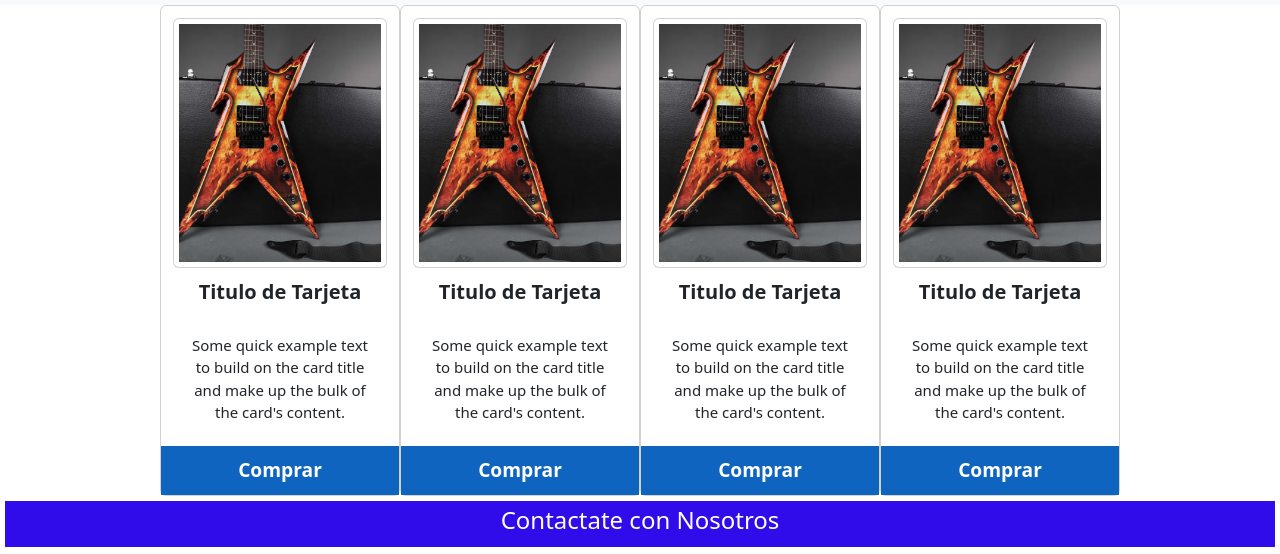
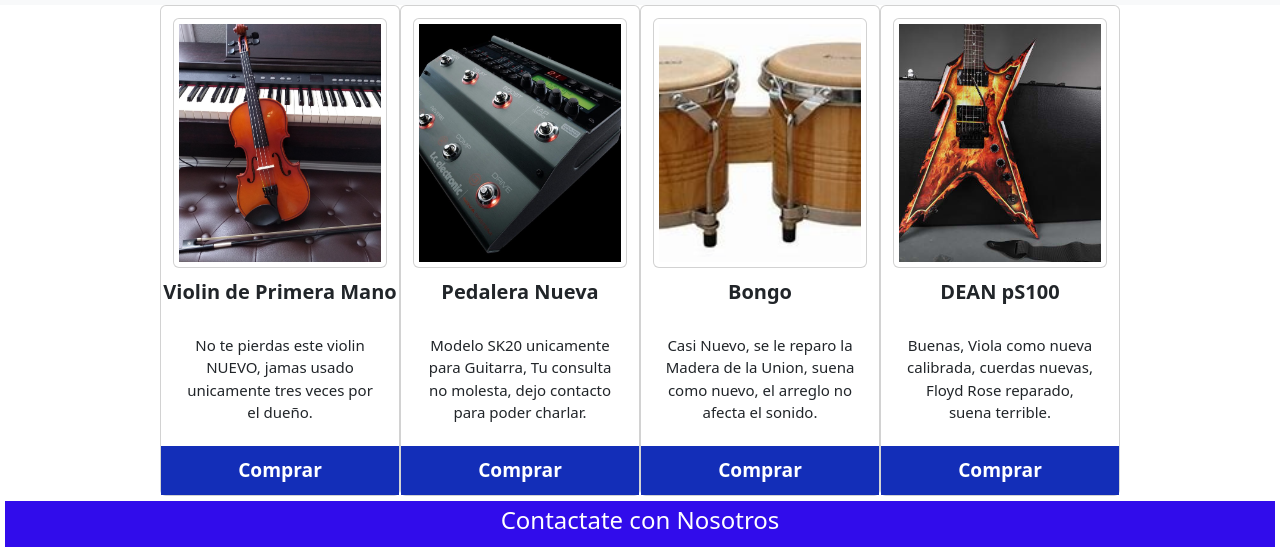
Before and after one commit to PetoPettinari/proyecto_desarrollo, a website: page pages/ventas.html in a window 1280 px wide. Shown: the part 198-752 px from the top of the page. Drawn offline with nearby package versions, Linux system fonts and the light colour scheme.

Commit message:
sincronizar imagenes

```diff
--- a/pages/ventas.html
+++ b/pages/ventas.html
@@ -41,27 +41,27 @@
         </nav>
         <div class="ventas">
                 <div class="card" style="width: 15rem;">
-                    <img src="../multimedia/img/guitarras/jp53mv0xzq3jzeplghat.jpg" class="card" alt="...">
-                    <h5 class="venta-titulo">Titulo de Tarjeta</h5>
-                    <p class="venta-text">Some quick example text to build on the card title and make up the bulk of the card's content.</p>
+                    <img src="../multimedia/img/inst_cuerdas/david-lusvardi-dWcUncxocQY-unsplash (1).jpg" class="card" alt="...">
+                    <h5 class="venta-titulo">Violin de Primera Mano</h5>
+                    <p class="venta-text">No te pierdas este violin NUEVO, jamas usado unicamente tres veces por el dueño.</p>
+                    <button class="boton">Comprar</button>
+                </div>
+                <div class="card" style="width: 15rem;">
+                    <img src="../multimedia/img/pedales y multiefectos/pedalera-de-efectos-para-guitarra-tc-electronic-nova-system-D_NQ_NP_839725-MLM25486408381_042017-F.jpg" class="card" alt="...">
+                    <h5 class="venta-titulo"> Pedalera Nueva</h5>
+                    <p class="venta-text">Modelo SK20 unicamente para Guitarra, Tu consulta no molesta, dejo contacto para poder charlar.</p>
+                    <button class="boton">Comprar</button>
+                </div>
+                <div class="card" style="width: 15rem;">
+                    <img src="../multimedia/img/percusion/bongo.jpg" class="card" alt="...">
+                    <h5 class="venta-titulo">Bongo </h5>
+                    <p class="venta-text">Casi Nuevo, se le reparo la Madera de la Union, suena como nuevo, el arreglo no afecta el sonido.</p>
                     <button class="boton">Comprar</button>
                 </div>
                 <div class="card" style="width: 15rem;">
                     <img src="../multimedia/img/guitarras/jp53mv0xzq3jzeplghat.jpg" class="card" alt="...">
-                    <h5 class="venta-titulo">Titulo de Tarjeta</h5>
-                    <p class="venta-text">Some quick example text to build on the card title and make up the bulk of the card's content.</p>
-                    <button class="boton">Comprar</button>
-                </div>
-                <div class="card" style="width: 15rem;">
-                    <img src="../multimedia/img/guitarras/jp53mv0xzq3jzeplghat.jpg" class="card" alt="...">
-                    <h5 class="venta-titulo">Titulo de Tarjeta</h5>
-                    <p class="venta-text">Some quick example text to build on the card title and make up the bulk of the card's content.</p>
-                    <button class="boton">Comprar</button>
-                </div>
-                <div class="card" style="width: 15rem;">
-                    <img src="../multimedia/img/guitarras/jp53mv0xzq3jzeplghat.jpg" class="card" alt="...">
-                    <h5 class="venta-titulo">Titulo de Tarjeta</h5>
-                    <p class="venta-text">Some quick example text to build on the card title and make up the bulk of the card's content.</p>
+                    <h5 class="venta-titulo">DEAN pS100</h5>
+                    <p class="venta-text">Buenas, Viola como nueva calibrada, cuerdas nuevas, Floyd Rose reparado, suena terrible.</p>
                     <button class="boton">Comprar</button>
                 </div>
         </div>
--- a/scss/style.scss
+++ b/scss/style.scss
@@ -21,15 +21,6 @@
     letter-spacing: 5px;
     text-shadow: 4px 4px 5px #6013e5;
     animation: flotar 3s linear infinite alternate;
-  }
-
-  .inst flotar {
-    form {
-      transform: rotate(5deg);
-    }
-    to {
-      transform: rotate(-5deg);
-    }
   }
 
   .navegador h1 {
@@ -189,7 +180,7 @@
     padding: 5px;
     border: 0px;
     border-radius: 20   px;
-    background-color: #0e64bf;
+    background-color: #132eb8;
     color: white;
     font-size: larger;
     font-weight: bold;
@@ -197,6 +188,23 @@
     margin: 0px;
 
   }
+
+  .boton:hover{
+    -webkit-animation: 0.7s flash 1;
+  }
+
+  @-webkit-keyframes flash{
+      50%{
+        opacity: 1;
+      }
+      25%, 75%{
+        opacity: 0;
+
+    }
+  }
+
+
+  /*------body_Portada-----------*/
 
   .portada {
     background-image: url(../multimedia/img/musicos/pexels-snapwire-6966.jpg);
@@ -224,6 +232,9 @@
     object-fit: cover;
     filter: brightness(0.6);
   }
+
+  /*------body_Productos-----------*/
+
   .productos {
     position: relative;
     display: flex;
@@ -282,6 +293,8 @@
     background-size: cover;
   }
 
+  /*------footer-----------*/
+
   .pie-de-pagina {
     background-color: rgb(49, 12, 235);
     color: white;
@@ -328,6 +341,8 @@
     }
 
   }
+
+  /*------Formulario-----------*/
 
   .form-contenedor{
     display: grid;
```
Also changed, not shown: css/style.css, multimedia/img/guitarras/guilherme-paiva-OzSAqN4MjNE-unsplash.jpg (added), multimedia/img/inst_cuerdas/david-lusvardi-dWcUncxocQY-unsplash (1).jpg (added), multimedia/img/percusion/bongo.jpg (renamed from multimedia/img/percusion/OIP (1).jpg), multimedia/img/percusion/congas.jpg (renamed from multimedia/img/percusion/descargar (2).jpg), multimedia/img/percusion/kit_percusion.jpg (renamed from multimedia/img/percusion/OIP.jpg), multimedia/img/percusion/lukasz-rawa-lUSYREUSXBg-unsplash.jpg (added), 1 other file.
